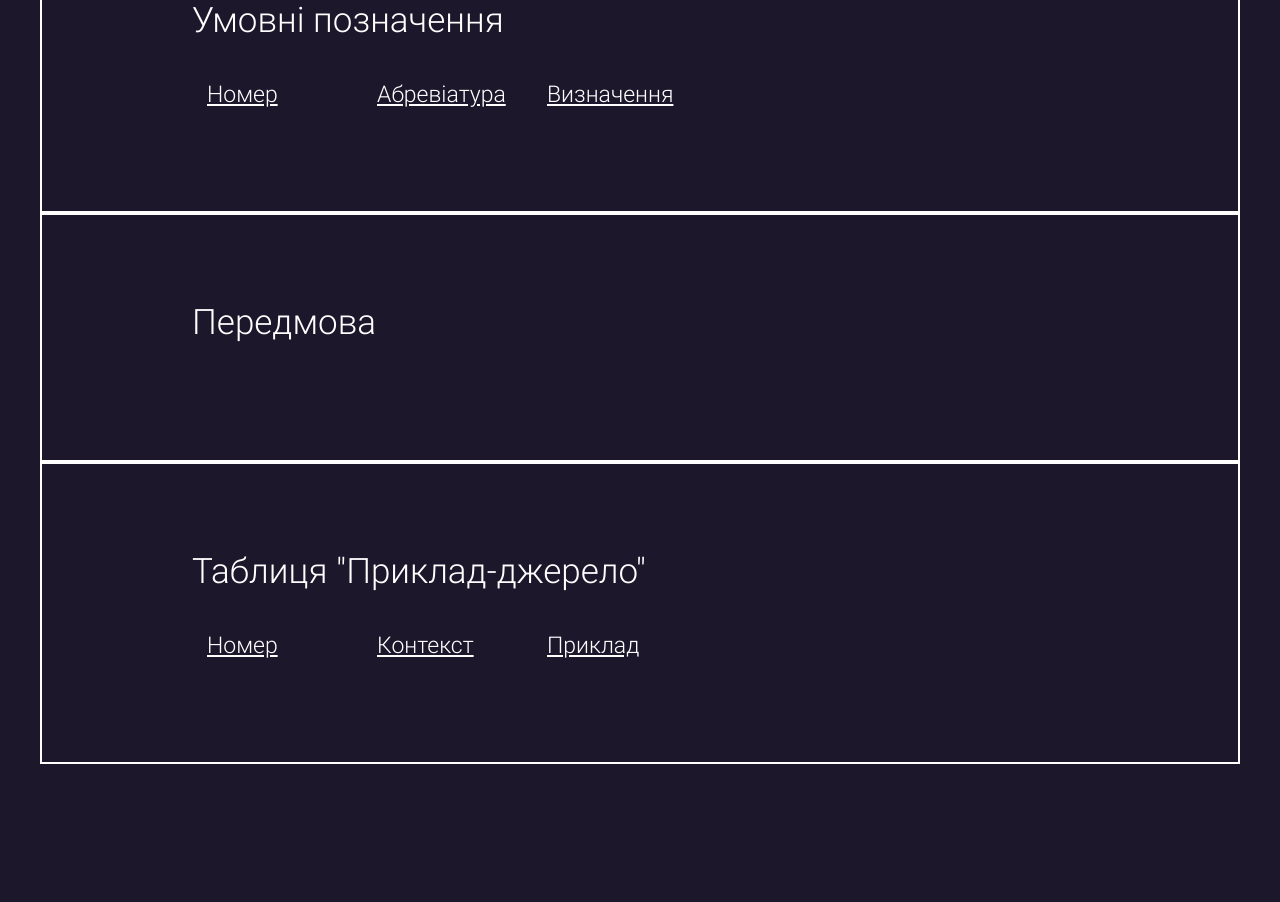
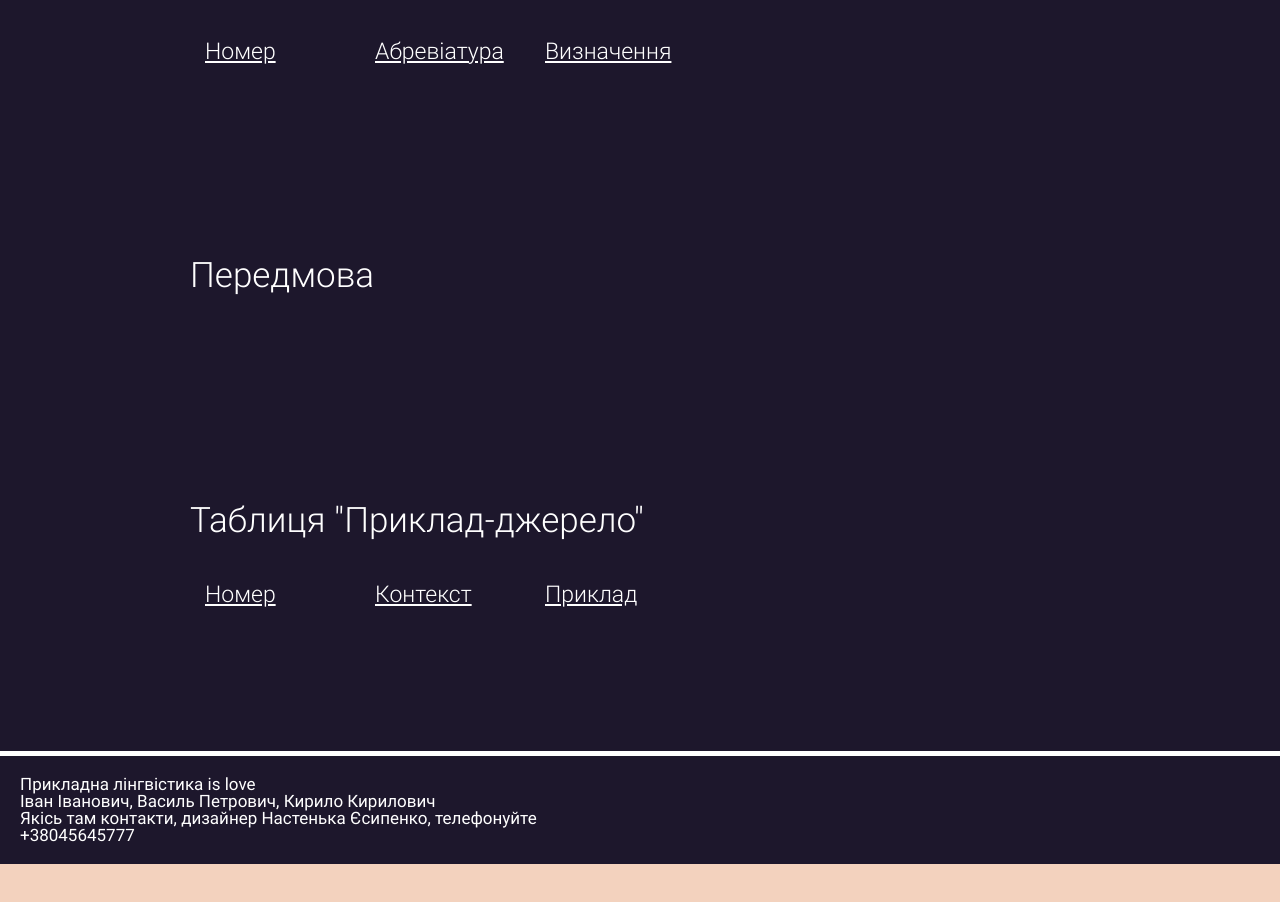
Before and after one commit to anastasiiayesypenko/dictionary, a plain HTML site: page index.html in a window 1280 px wide. Shown: the part 5992-6894 px from the top of the page. After the commit the page ends 6856 px from the top, so only its background shows below. Drawn offline with nearby package versions, Linux system fonts and the light colour scheme; no server answers.

Commit message:
height fixed

```diff
--- a/css/style.css
+++ b/css/style.css
@@ -82,7 +82,6 @@ body {
     background: #f0884c;
     width: 270px;
     right: 0;
-    /* text-align: justify; */
 }
 .header__about-us-link {
     color: #473b68;
@@ -148,7 +147,6 @@ body {
     left: -40px;
 }
 .people-involved-section {
-    height: 800px;
     background: #1d172c;
     color: #fff;
 }
@@ -203,7 +201,6 @@ body {
 }
 .about-project {
     background: #f3d2be;
-    height: 4300px;
     max-width: 1200px;
     margin: 0 auto;
     padding: 80px;
@@ -250,7 +247,6 @@ body {
 }
 .dictionary-bd {
     padding: 40px;
-    height: 37300px;
     background: #1d172c;
     color: #fff;
     font-weight: 300;
@@ -260,7 +256,6 @@ body {
     margin-bottom: 30px;
 }
 .dictionary-bd__table-wrapper {
-    border: 2px solid #fff;
     padding: 150px;
     padding-top: 90px;
     padding-bottom: 90px;
@@ -282,7 +277,6 @@ body {
     border-top: 5px solid #fff;
     font-size: 17px;
     font-family: 'Roboto';
-    height: 200px;
     padding: 20px;
     background: #1d172c;
     color: #fff;
```
